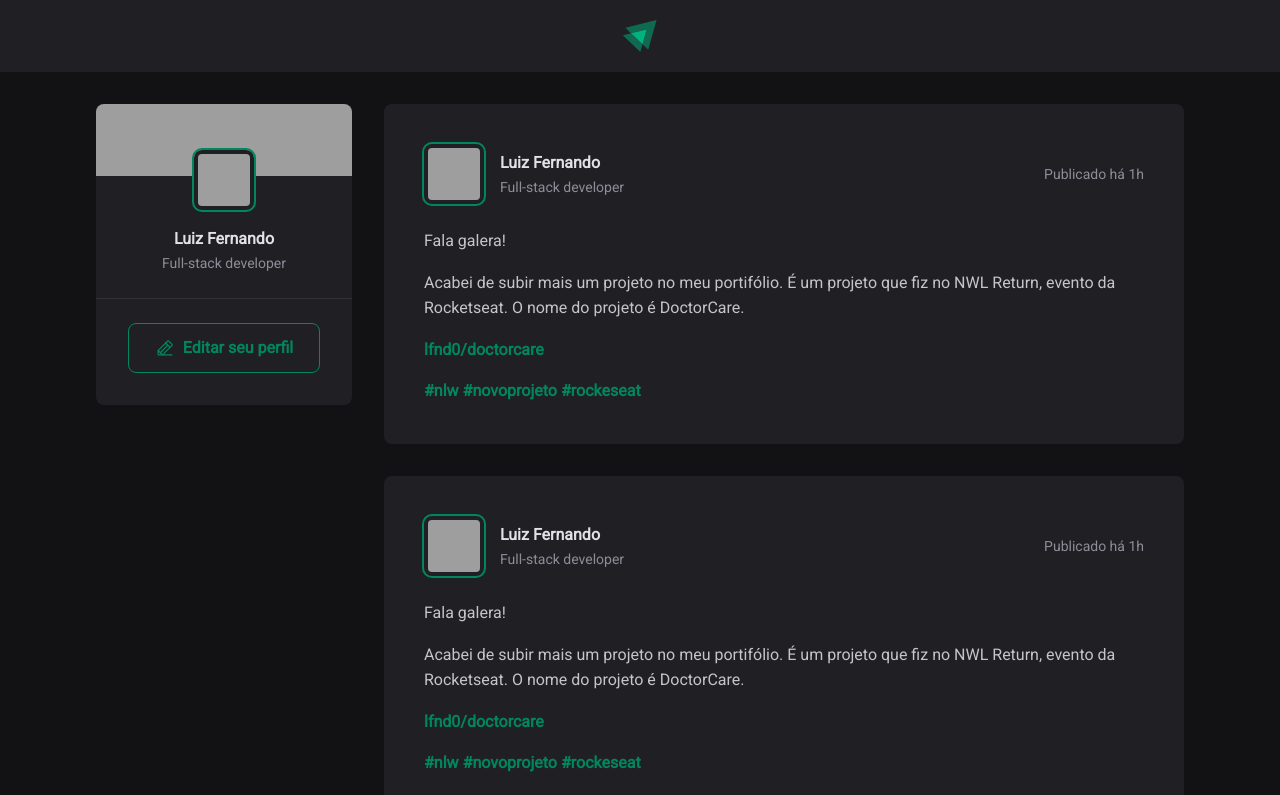
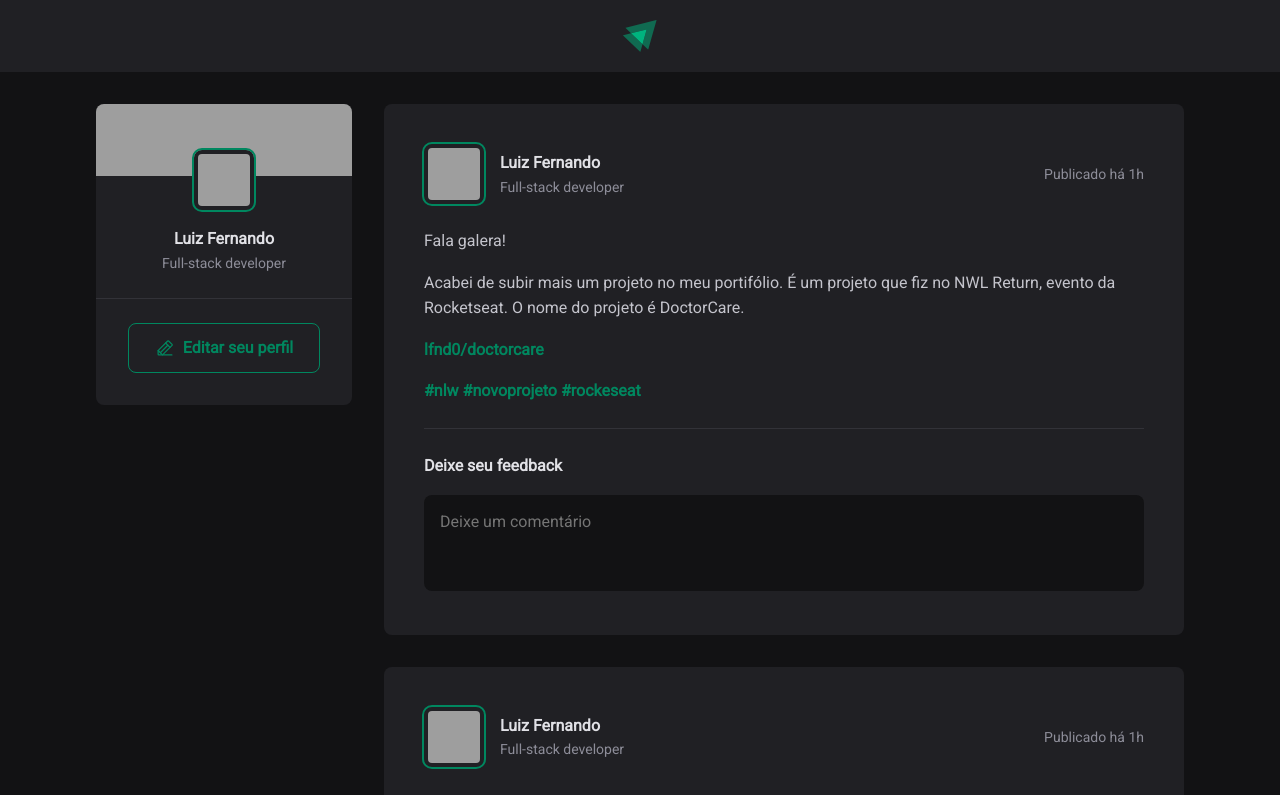
Before and after one commit to lfnd0/feed-web, a React (Vite) app: page / in a window 1280 px wide. Shown: the top 795 px of the page. Built offline with nearby package versions, Linux system fonts and the light colour scheme; grey boxes are pictures that could not be loaded.

Commit message:
Formulário de comentários

```diff
--- a/src/components/Post.jsx
+++ b/src/components/Post.jsx
@@ -29,6 +29,18 @@
           <a href="">#rockeseat</a>{' '}
         </p>
       </div>
+
+      <form className={styles.commentForm}>
+        <strong>Deixe seu feedback</strong>
+
+        <textarea
+          placeholder='Deixe um comentário'
+        />
+
+        <footer>
+          <button type='submit'>Publicar</button>
+        </footer>
+      </form>
     </article>
   )
 }
--- a/src/components/Post.module.css
+++ b/src/components/Post.module.css
@@ -4,7 +4,7 @@
   padding: 2.5rem;
 }
 
-.post + .post {
+.post+.post {
   margin-top: 2rem;
 }
 
@@ -28,13 +28,13 @@
   color: var(--green-300);
 }
 
-.post > header {
+.post>header {
   display: flex;
   align-items: center;
   justify-content: space-between;
 }
 
-.post > header time {
+.post>header time {
   font-size: 0.875rem;
   color: var(--gray-400);
 }
@@ -71,3 +71,55 @@
   color: var(--gray-400);
   line-height: 1.6;
 }
+
+.commentForm {
+  width: 100%;
+  margin-top: 1.5rem;
+  padding-top: 1.5rem;
+  border-top: 1px solid var(--gray-600);
+}
+
+.commentForm>strong {
+  line-height: 1.6;
+  color: var(--gray-100);
+}
+
+.commentForm textarea {
+  width: 100%;
+  background: var(--gray-900);
+  border: 0;
+  resize: none;
+  height: 6rem;
+  padding: 1rem;
+  border-radius: 8px;
+  color: var(--gray-100);
+  line-height: 1.4;
+  margin-top: 1rem;
+}
+
+.commentForm footer {
+  visibility: hidden;
+  max-height: 0;
+}
+
+.commentForm:focus-within footer {
+  visibility: visible;
+  max-height: none;
+}
+
+.commentForm button[type=submit] {
+  padding: 1rem 1.5rem;
+  margin-top: 1rem;
+  border-radius: 8px;
+  border: 0;
+  background: var(--green-500);
+  color: var(--white);
+  font-weight: bold;
+  cursor: pointer;
+  transition: background-color 0.1s;
+
+}
+
+.commentForm button[type=submit]:hover {
+  background: var(--green-300);
+}
--- a/src/global.css
+++ b/src/global.css
@@ -11,6 +11,11 @@
 
   --green-300: #00b37e;
   --green-500: #00875f;
+}
+
+:focus {
+  outline: transparent;
+  box-shadow: 0 0 0 2px var(--green-500);
 }
 
 * {
```
